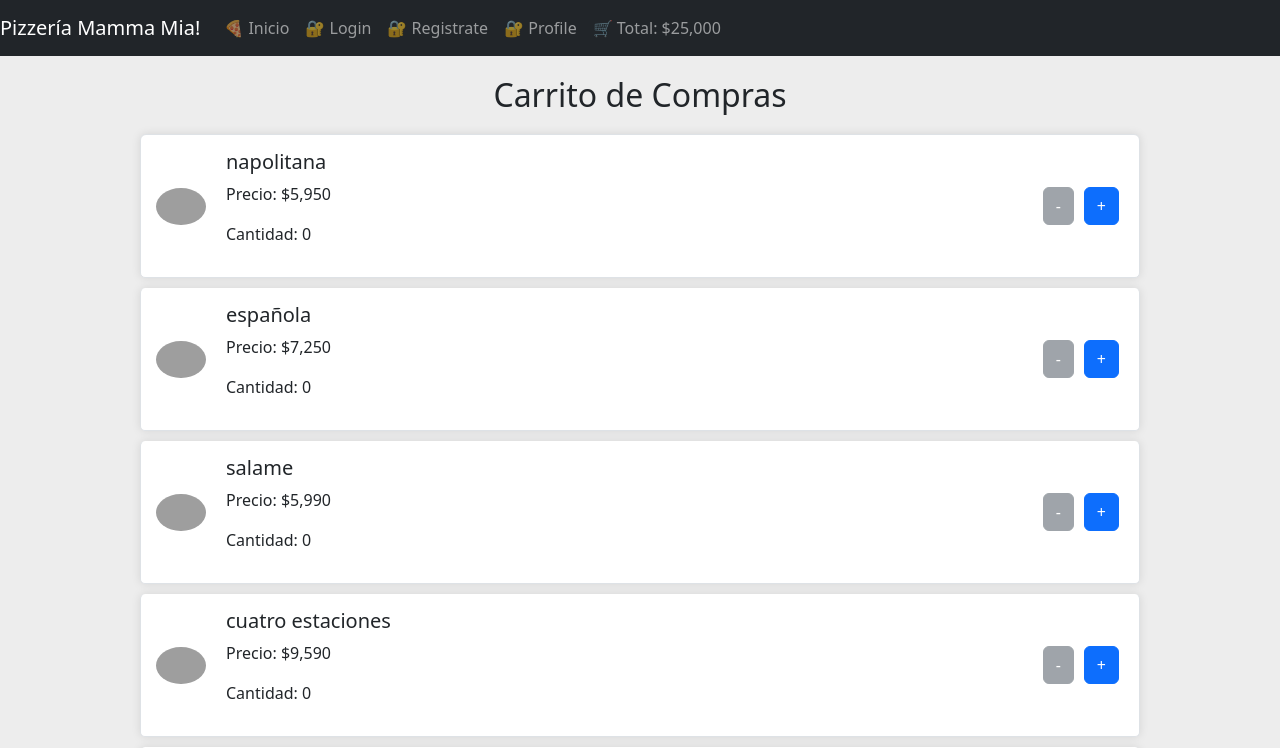
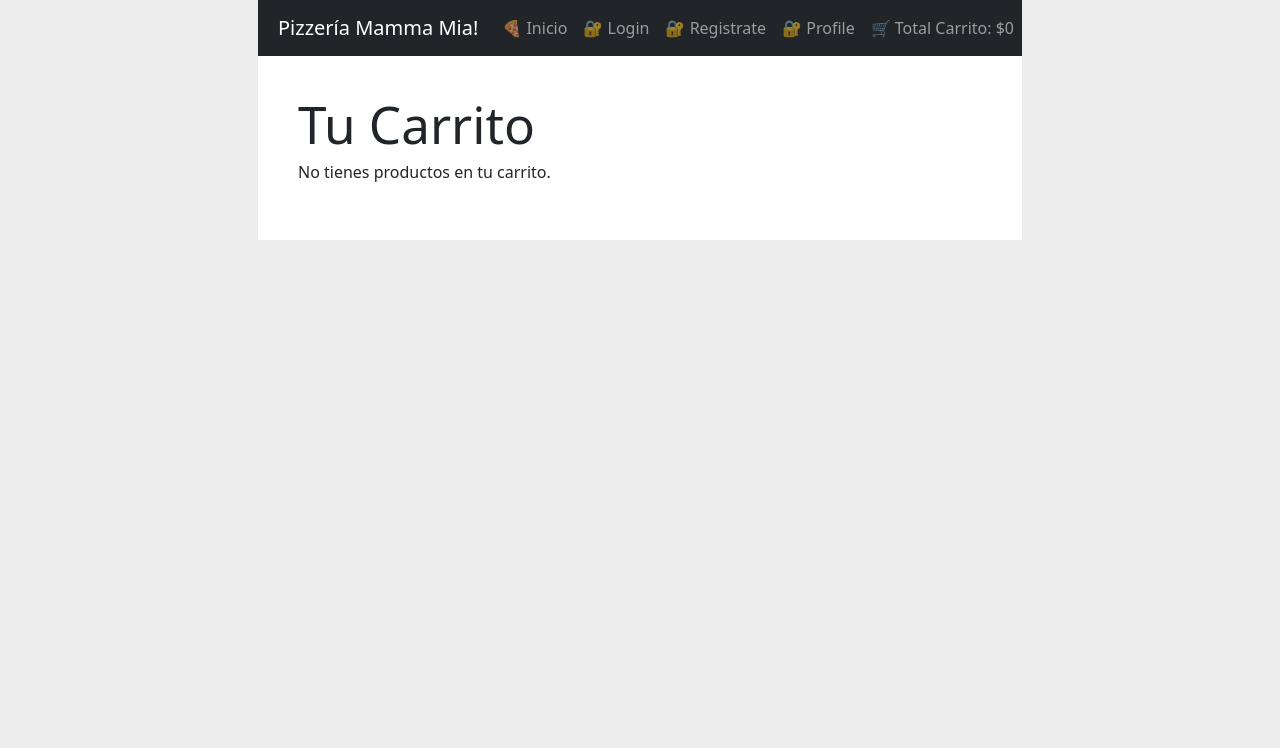
Before and after one commit to monkychilote/desafio18_ReactVite, a React (Vite) app: page /cart in a window 1280 px wide. Shown: the top 748 px of the page. Built offline with nearby package versions, Linux system fonts and the light colour scheme; grey boxes are pictures that could not be loaded.

Commit message:
Cart Context

```diff
--- a/package.json
+++ b/package.json
@@ -16,7 +16,7 @@
     "bootstrap": "^5.3.3",
     "react": "^18.3.1",
     "react-dom": "^18.3.1",
-    "react-router-dom": "^6.26.1"
+    "react-router-dom": "^6.26.2"
   },
   "devDependencies": {
     "@types/react": "^18.3.3",
--- a/src/App.jsx
+++ b/src/App.jsx
@@ -1,30 +1,27 @@
 import React from "react";
-import { BrowserRouter as Router, Routes, Route } from "react-router-dom";
+import { BrowserRouter as Router, Route, Routes } from "react-router-dom";
+import Navbar from "./componentes/Navbar";
 import Home from "./pages/Home";
+import Cart from "./pages/Cart";
+import Profile from "./pages/Profile";
+import Login from "./pages/Login";
 import Register from "./pages/Register";
-import Login from "./pages/Login";
-import Cart from "./pages/Cart";
-import Pizza from "./pages/Pizza";
-import Profile from "./pages/Profile";
-import NotFound from "./pages/NotFound";
-import Navbar from "./componentes/Navbar";
-import Footer from "./componentes/Footer";
+import { CartProvider } from "./context/CartContext";  // Asegúrate de que la ruta sea correcta
 
 function App() {
   return (
+    <CartProvider>  {/* Agregamos el CartProvider aquí */}
       <Router>
         <Navbar />
         <Routes>
           <Route path="/" element={<Home />} />
+          <Route path="/cart" element={<Cart />} />
+          <Route path="/profile" element={<Profile />} />
+          <Route path="/login" element={<Login />} />
           <Route path="/register" element={<Register />} />
-        <Route path="/login" element={<Login />} />
-        <Route path="/cart" element={<Cart />} />
-        <Route path="/pizza/p001" element={<Pizza />} />
-        <Route path="/profile" element={<Profile />} />
-        <Route path="*" element={<NotFound />} />
         </Routes>
-      <Footer />
       </Router>
+    </CartProvider>
   );
 }
 
--- a/src/componentes/CardPizza.jsx
+++ b/src/componentes/CardPizza.jsx
@@ -1,21 +1,29 @@
-import React from "react";
+import React from 'react';
+import { useCart } from '../context/CartContext';  // Asegúrate de que la ruta sea correcta
 
-const CardPizza = ({ name, price, ingredients, img }) => {
+const CardPizza = ({ name, price, ingredients, img, pizza }) => {
+  const { addToCart } = useCart();  // Asegúrate de que `useCart` esté correctamente implementado
+
   return (
     <div className="col-md-4 mb-4">
       <div className="card h-100">
         <img src={img} className="card-img-top" alt={name} />
         <div className="card-body d-flex flex-column">
           <h5 className="card-title">{name}</h5>
-          <ul>
+          <ul className="list-unstyled">
             {ingredients.map((ingredient, index) => (
-              <li key={index}>{ingredient}</li>
+              <li key={index} className="text-capitalize">{ingredient}</li>
             ))}
           </ul>
           <p className="card-text">Precio: ${price.toLocaleString()}</p>
-          <div className="mt-auto">
+          <div className="mt-auto d-flex justify-content-between">
             <button className="btn btn-primary">Ver Más</button>
-            <button className="btn btn-success">Añadir</button>
+            <button
+              className="btn btn-success"
+              onClick={() => addToCart(pizza)}  // Llama a `addToCart` correctamente
+            >
+              Añadir al Carrito
+            </button>
           </div>
         </div>
       </div>
--- a/src/componentes/Navbar.jsx
+++ b/src/componentes/Navbar.jsx
@@ -1,10 +1,11 @@
 import React from "react";
 import { Link } from "react-router-dom";
+import { useCart } from '../context/CartContext'; // Importamos el contexto
 import "bootstrap/dist/css/bootstrap.min.css";
 
 const Navbar = () => {
-  const total = 25000;
-  const token = false;
+  const { totalAmount } = useCart(); // Asegúrate de que el contexto está correctamente configurado
+  const token = false; // Este valor puede cambiar según tu sistema de autenticación
 
   return (
     <nav className="navbar navbar-expand-lg navbar-dark bg-dark">
@@ -63,7 +64,7 @@ const Navbar = () => {
           )}
           <li className="nav-item">
             <Link className="nav-link" to="/cart">
-              🛒 Total: ${total.toLocaleString()}
+              🛒 Total Carrito: ${totalAmount ? totalAmount.toLocaleString() : "0"} {/* Mostramos el total del carrito dinámicamente */}
             </Link>
           </li>
         </ul>
--- /dev/null
+++ b/src/context/CartContext.jsx
@@ -0,0 +1,46 @@
+import { createContext, useState, useContext } from 'react';
+
+const CartContext = createContext();
+
+export const useCart = () => useContext(CartContext);
+
+export const CartProvider = ({ children }) => {
+  const [cartItems, setCartItems] = useState([]);
+
+  const addToCart = (product) => {
+    setCartItems((prevItems) => {
+      const existingProduct = prevItems.find(item => item.id === product.id);
+      if (existingProduct) {
+        return prevItems.map(item =>
+          item.id === product.id ? { ...item, quantity: item.quantity + 1 } : item
+        );
+      } else {
+        return [...prevItems, { ...product, quantity: 1 }];
+      }
+    });
+  };
+
+  const removeFromCart = (productId) => {
+    setCartItems((prevItems) => {
+      const existingProduct = prevItems.find(item => item.id === productId);
+      if (existingProduct.quantity > 1) {
+        return prevItems.map(item =>
+          item.id === productId ? { ...item, quantity: item.quantity - 1 } : item
+        );
+      } else {
+        return prevItems.filter(item => item.id !== productId);
+      }
+    });
+  };
+
+  const clearCart = () => setCartItems([]);
+
+  // Calculamos el total del carrito sumando precio * cantidad de cada producto
+  const totalAmount = cartItems.reduce((total, item) => total + item.price * item.quantity, 0);
+
+  return (
+    <CartContext.Provider value={{ cartItems, addToCart, removeFromCart, clearCart, totalAmount }}>
+      {children}
+    </CartContext.Provider>
+  );
+};
--- a/src/pages/Cart.jsx
+++ b/src/pages/Cart.jsx
@@ -1,81 +1,44 @@
-import React, { useState } from "react";
-import { pizzas } from "../pizzas"; // Asegúrate de que pizzas.js exporta pizzas
-import "bootstrap/dist/css/bootstrap.min.css";
-import "./Cart.css";
-
-// Asegúrate de que cada pizza tenga una propiedad `quantity`
-const initialCart = pizzas.map((pizza) => ({
-  ...pizza,
-  quantity: 0, // Inicializa la cantidad en 0
-}));
+import React from 'react';
+import { useCart } from '../context/CartContext';  // Asegúrate de que la ruta sea correcta
 
 const Cart = () => {
-  const [cart, setCart] = useState(initialCart);
-
-  const increaseQuantity = (id) => {
-    setCart(
-      cart.map((pizza) =>
-        pizza.id === id ? { ...pizza, quantity: pizza.quantity + 1 } : pizza
-      )
-    );
-  };
-
-  const decreaseQuantity = (id) => {
-    setCart(
-      cart.map((pizza) =>
-        pizza.id === id && pizza.quantity > 0
-          ? { ...pizza, quantity: pizza.quantity - 1 }
-          : pizza
-      )
-    );
-  };
-
-  const total = cart.reduce(
-    (acc, pizza) => acc + pizza.price * pizza.quantity,
-    0
-  );
+  const { cartItems, addToCart, removeFromCart, totalAmount } = useCart();  // Accedemos al total del carrito desde el contexto
 
   return (
-    <div className="container-fluid">
-      <h2>Carrito de Compras</h2>
-      <ul className="list-group">
-        {cart.map((pizza) => (
-          <li
-            key={pizza.id}
-            className="list-group-item d-flex justify-content-between align-items-center"
-          >
-            <div className="d-flex align-items-center">
-              <img
-                src={pizza.img}
-                alt={pizza.name}
-                style={{ width: "50px", marginRight: "20px" }}
-              />
+    <div className="container">
+      <h1>Tu Carrito</h1>
+      {cartItems.length === 0 ? (
+        <p>No tienes productos en tu carrito.</p>
+      ) : (
         <div>
-                <h5>{pizza.name}</h5>
-                <p>Precio: ${pizza.price.toLocaleString()}</p>
-                <p>Cantidad: {pizza.quantity}</p>
-              </div>
+          <ul className="list-group mb-3">
+            {cartItems.map((item) => (
+              <li key={item.id} className="list-group-item d-flex justify-content-between align-items-center">
+                <div>
+                  <h5>{item.name}</h5>
+                  <p>Precio: ${item.price.toLocaleString()}</p>
+                  <p>Cantidad: {item.quantity}</p>
                 </div>
                 <div>
                   <button
-                className="btn btn-secondary"
-                onClick={() => decreaseQuantity(pizza.id)}
-                disabled={pizza.quantity === 0} // Deshabilita el botón si la cantidad es 0
+                    className="btn btn-primary btn-sm me-2"
+                    onClick={() => addToCart(item)}
                   >
-                -
+                    + Añadir
                   </button>
                   <button
-                className="btn btn-primary"
-                onClick={() => increaseQuantity(pizza.id)}
+                    className="btn btn-danger btn-sm"
+                    onClick={() => removeFromCart(item.id)}
                   >
-                +
+                    - Eliminar
                   </button>
                 </div>
               </li>
             ))}
           </ul>
-      <h3>Total: ${total.toLocaleString()}</h3>
-      <button className="btn btn-success mt-3">Pagar</button>
+          <h4>Total a pagar: ${totalAmount.toLocaleString()}</h4>  {/* Mostramos el total del carrito */}
+        </div>
+      )}
     </div>
   );
 };
```
Also changed, not shown: src/componentes/Home.jsx (+23 -19 lines), src/componentes/Pizza.jsx (+15 -18 lines), src/componentes/index.js (+9 -8 lines), src/context/PizzaContext.jsx (added, +37 -0 lines), 1 other file (tests, documents, lock files or other folders). Lines whose indentation alone changed are shown as unchanged.
